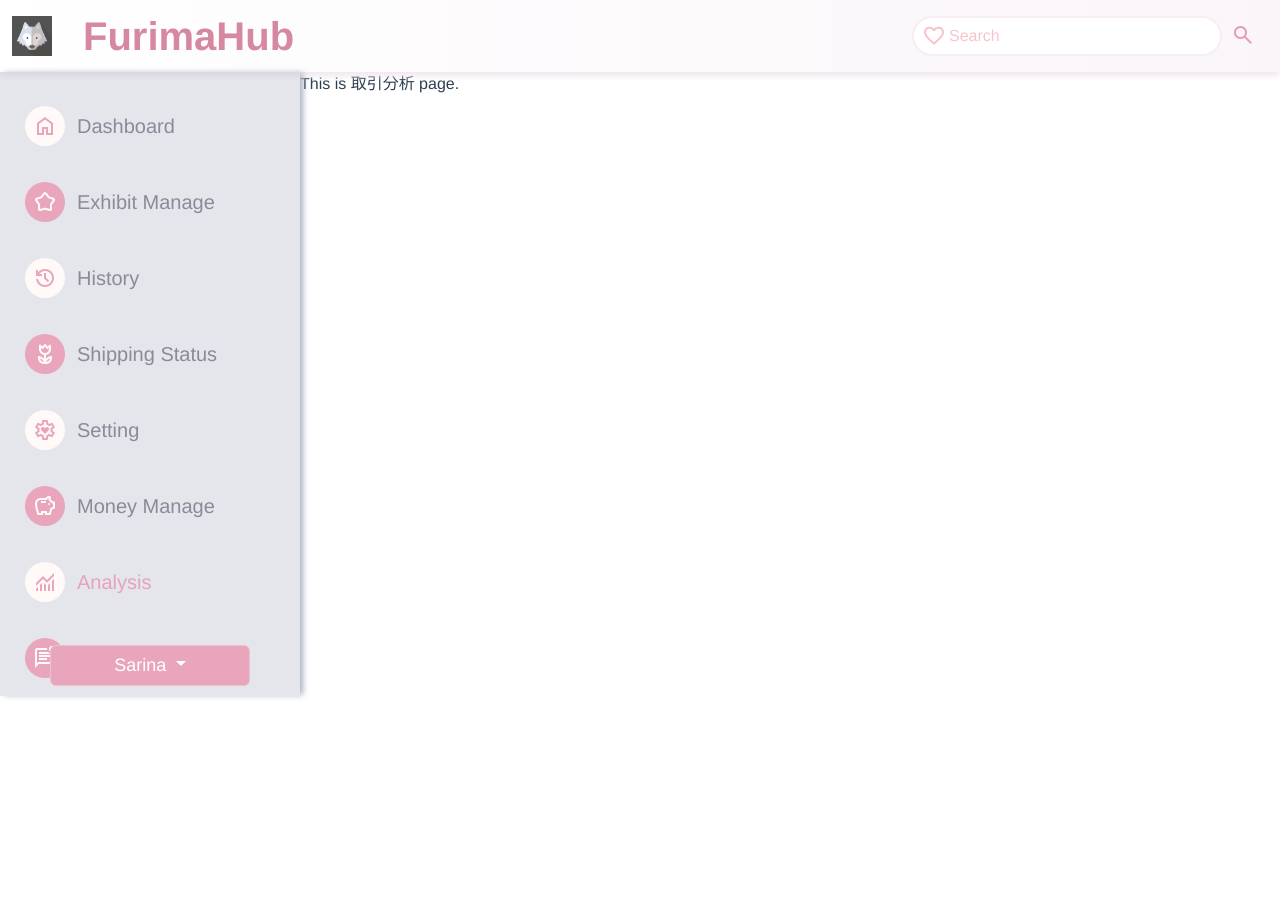
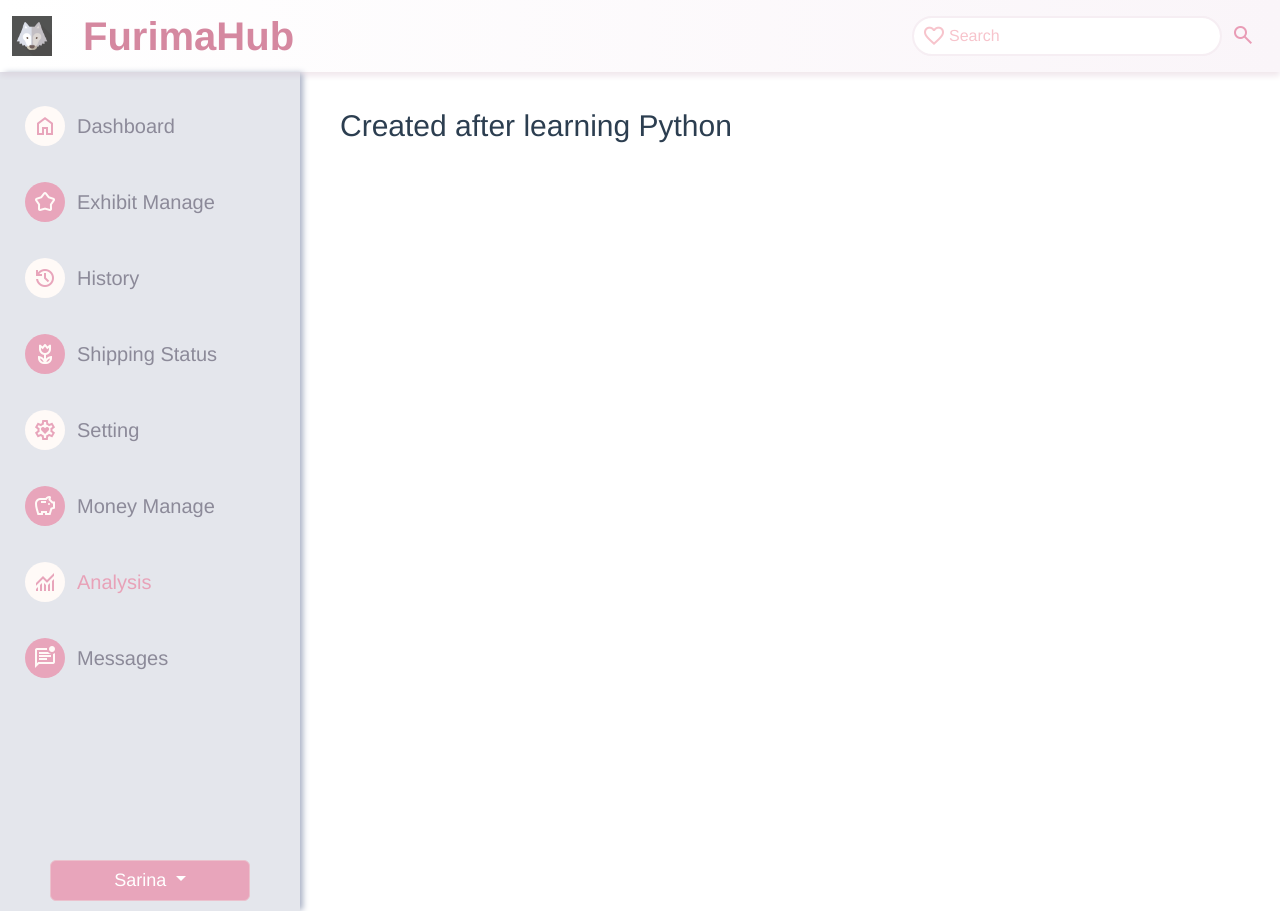
Before and after one commit to SAZO54/furimaHub-fronted, a Vue app: page /analysis in a window 1280 px wide. Before the commit the page ends 800 px from the top, so only its background shows below. Built offline with nearby package versions, Linux system fonts and the light colour scheme.

Commit message:
Set text on analysis screen

```diff
--- a/src/components/TransactionAnalysis.vue
+++ b/src/components/TransactionAnalysis.vue
@@ -2,8 +2,14 @@
 </script>
 
 <template>
-  <p>This is 取引分析 page.</p>
+  <div class="ana-ctn">
+    <div style="font-size: 30px;">Created after learning Python</div>
+  </div>
 </template>
 
 <style scoped>
+.ana-ctn {
+  margin: 31px 40px;
+  height: 777px;
+}
 </style>
```
